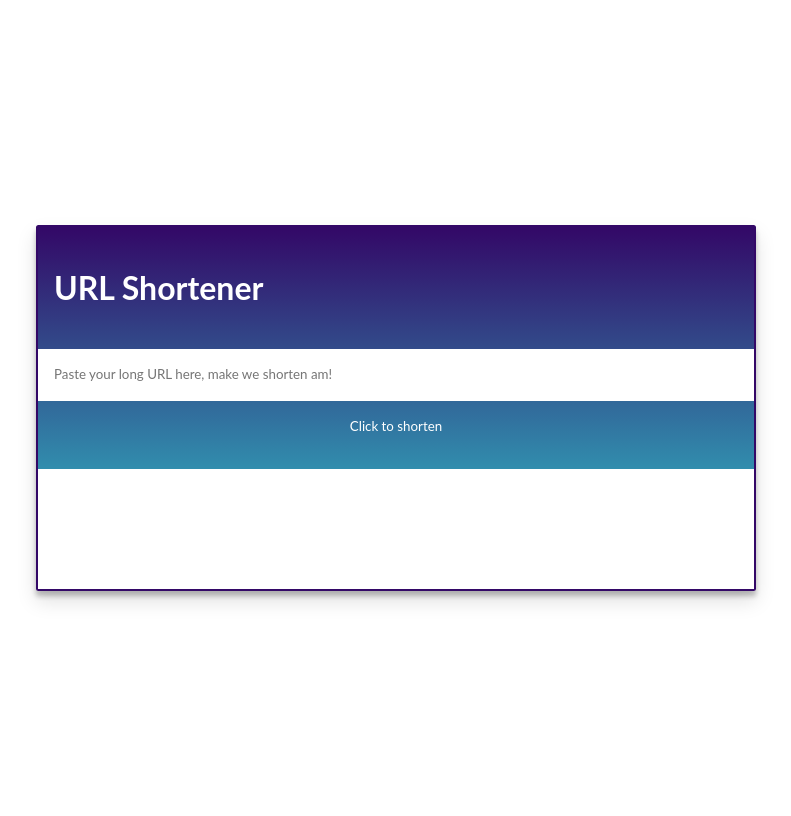
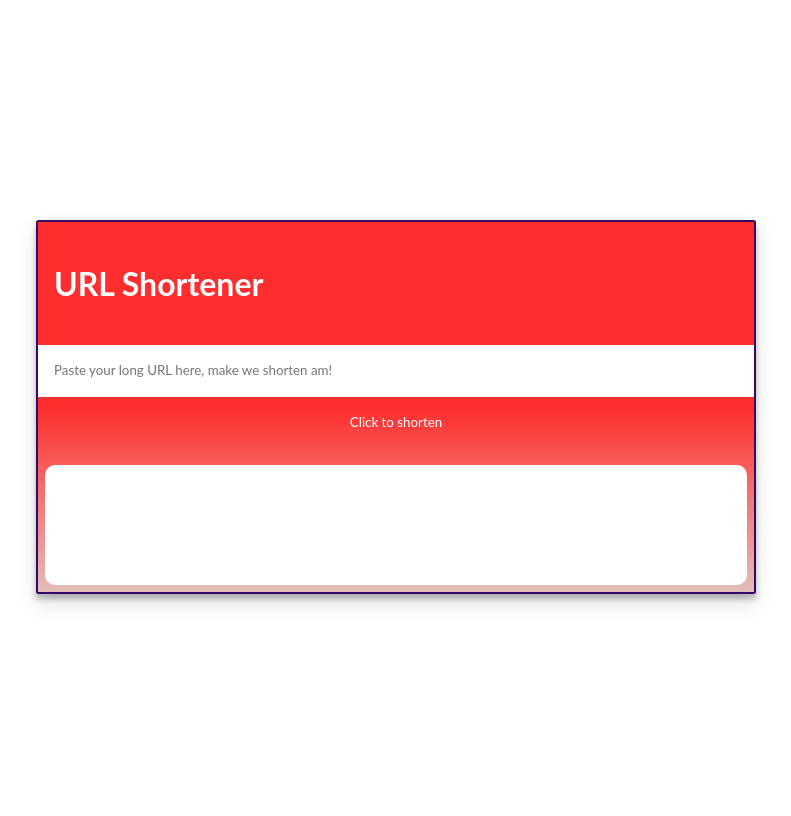
Before and after one commit to 1stFola/DjangoUrlShortner, a Django app: page / in a window 1280 px wide. Shown: the whole page, without its empty margins (244-1035 px from the left). After the commit the page ends 606 px from the top, so only its background shows below. Run offline with Django 4.2, Linux system fonts and the light colour scheme; some libraries are stand-ins or nearby versions.

Commit message:
make it clean

```diff
--- a/templates/index.html
+++ b/templates/index.html
@@ -13,7 +13,10 @@ section {
   align-items: center;
   justify-content: center;
   padding: 1rem;
+  margin: 7px;
+  border-radius: 10px;
 }
+
 
 body {
   min-height: 100vh;
@@ -29,7 +32,7 @@ main {
   border-radius: 2.5px;
   box-shadow: 0 10px 20px rgba(17, 17, 17, 0.125),
     0 5px 5px rgba(17, 17, 17, 0.25);
-  background-image: linear-gradient(to top, #30cfd0 0%, #330867 100%);
+  background-image: linear-gradient(to top, #e3beb8 0%, #ff2e2e 50%);
 }
 
 h1 {
```
